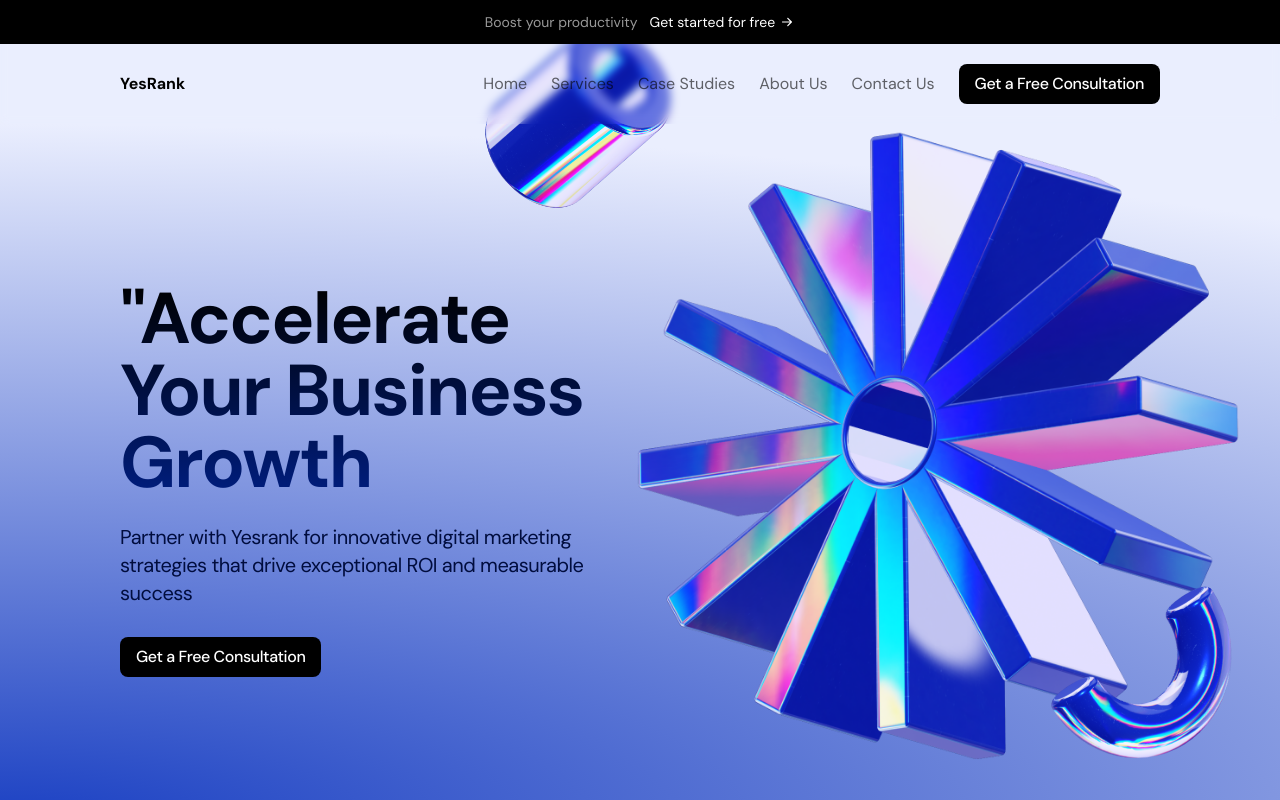
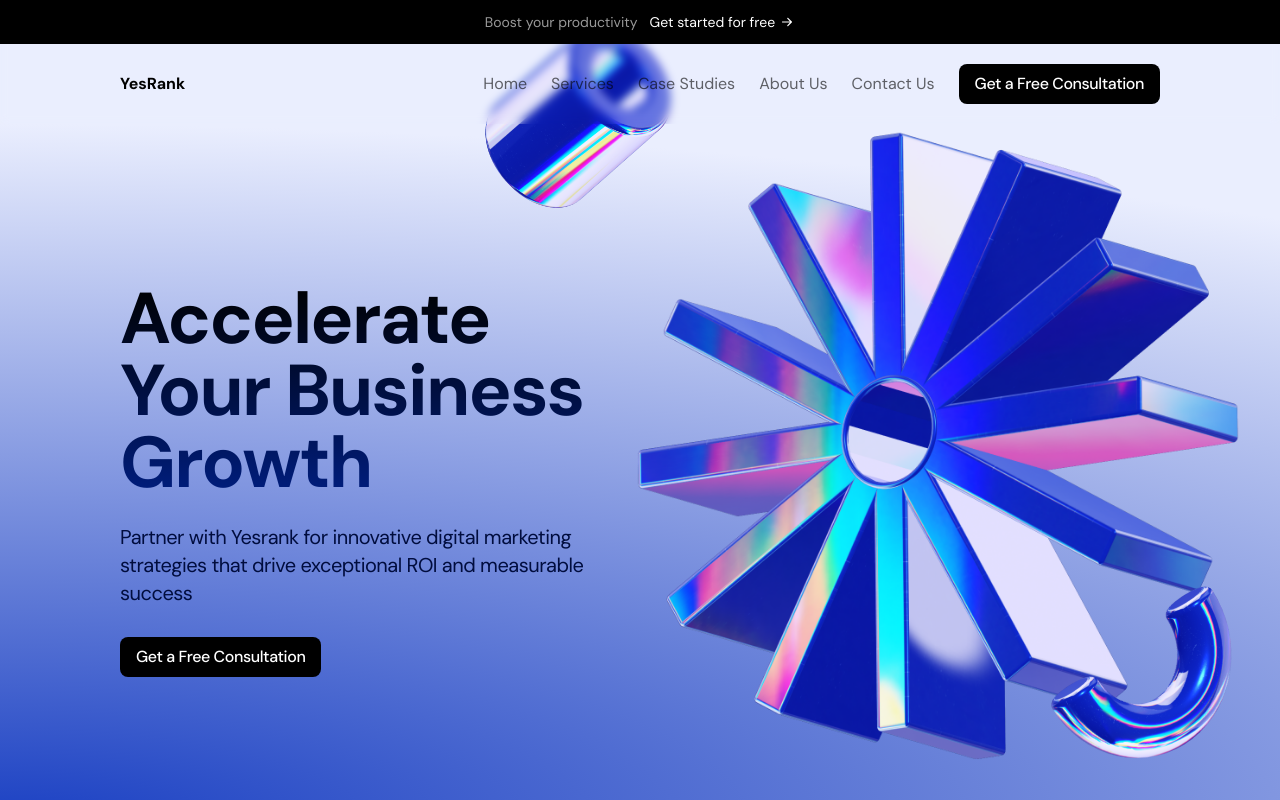
Before and after one commit to techshalinii/yesrank-green, a Next.js app: page / in a window 1280 px wide. Shown: the top 800 px of the page. Built offline with nearby package versions, Linux system fonts and the light colour scheme.

Commit message:
corrected error caused by inverted comma

```diff
--- a/src/sections/Hero.tsx
+++ b/src/sections/Hero.tsx
@@ -18,7 +18,7 @@ export const Hero = () => {
       <div className="container">
         <div className='md:flex items-center'>
         <div className='md:w-[478px]'>
-          <h1 className="text-5xl md:text-7xl font-bold tracking-tight bg-gradient-to-b from-black to-[#001E80] text-transparent bg-clip-text mt-6">"Accelerate Your Business Growth</h1>
+          <h1 className="text-5xl md:text-7xl font-bold tracking-tight bg-gradient-to-b from-black to-[#001E80] text-transparent bg-clip-text mt-6">Accelerate Your Business Growth</h1>
           <p className="text-xl text-[#010D3E] tracking-tight mt-6">
           Partner with Yesrank for innovative digital marketing strategies that drive exceptional ROI and measurable success
           </p>
```
